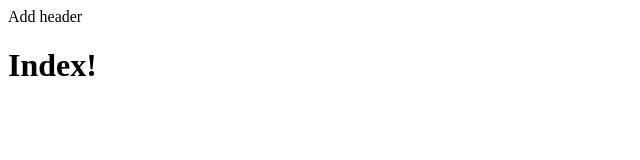
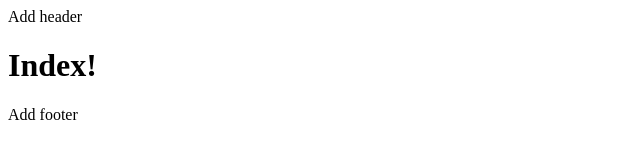
Before and after one commit to CristoferDAW/ExamGit, a plain HTML site: page index.html in a window 1280 px wide. Shown: the full height of the page, 0-640 px from the left. Drawn offline with Linux system fonts and the light colour scheme.

Commit message:
add footer to index

```diff
--- a/index.html
+++ b/index.html
@@ -8,5 +8,6 @@
 <body>
     <header>Add header</header>
     <h1>Index!</h1>
+    <footer>Add footer</footer>
 </body>
 </html>
```
